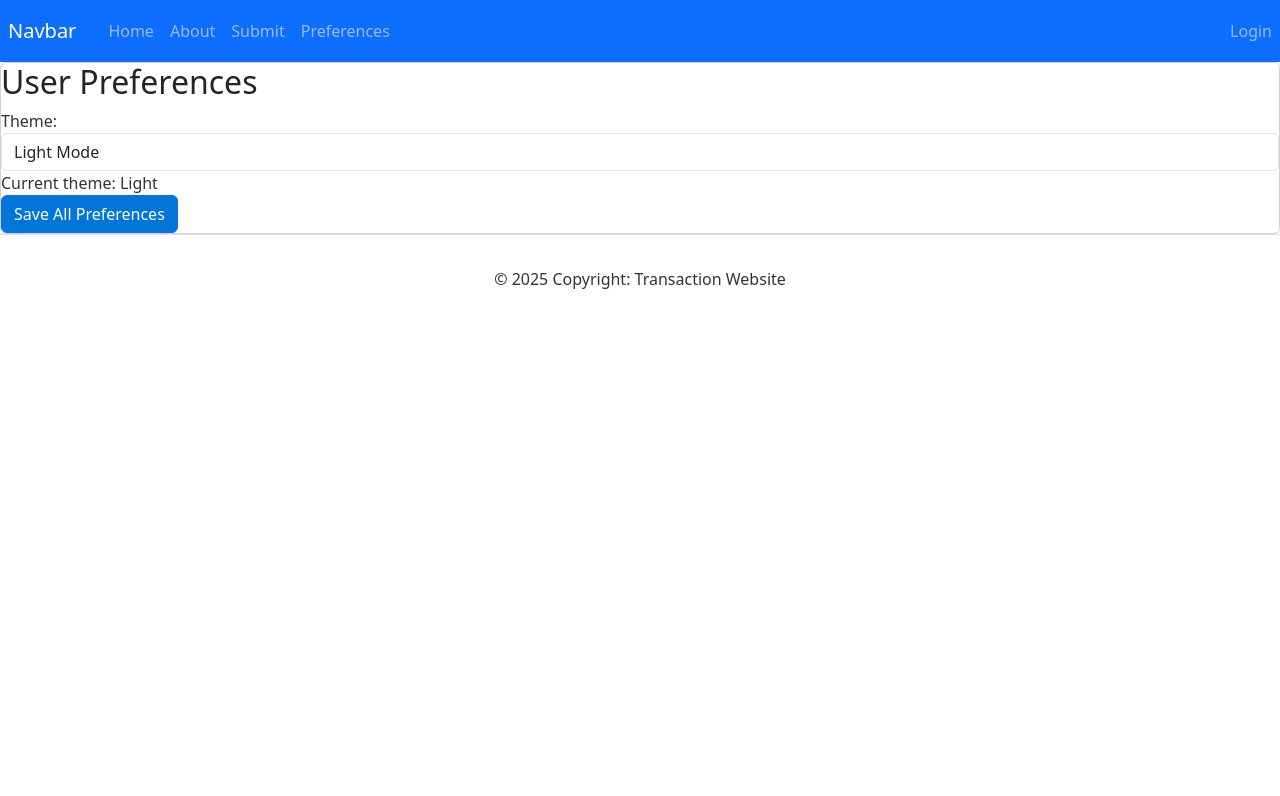
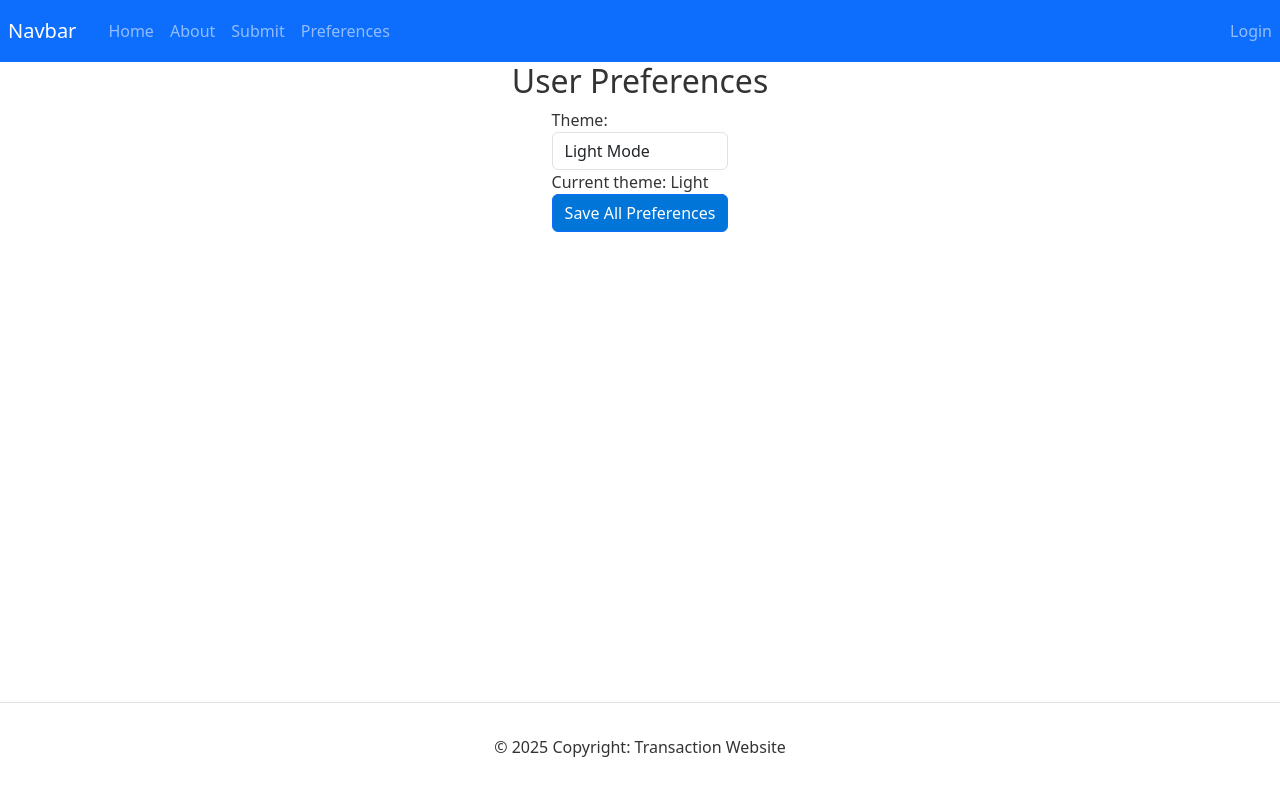
Before and after one commit to KyryloKozlovskyi/AI-Document-Processor, a React (Create React App) app: page /preferences in a window 1280 px wide. Shown: the top 796 px of the page. Built offline with nearby package versions, Linux system fonts and the light colour scheme.

Commit message:
Apply root-container tag to root element in each page for css styling.

```diff
--- a/src/App.css
+++ b/src/App.css
@@ -60,12 +60,12 @@
 }
 
 .theme-selector select {
-  margin-left: 10px;
   padding: 8px 12px;
   background-color: var(--input-bg);
   color: var(--input-text);
   border: 1px solid var(--border-color);
   border-radius: 4px;
+  width: 80%;
 }
 
 .save-button {
--- a/src/components/About.js
+++ b/src/components/About.js
@@ -2,8 +2,8 @@ import React from "react";
 
 const About = () => {
   return (
-    <div>
-      <h1>About Us</h1>
+    <div className="root-container">
+      <h1>About us</h1>
       <p>Welcome to our website. Here is some information about us.</p>
     </div>
   );
--- a/src/components/AdminViews/EventMenu.js
+++ b/src/components/AdminViews/EventMenu.js
@@ -32,7 +32,7 @@ const EventMenu = () => {
 
   return (
     // return event list
-    <div>
+    <div className="root-container" >
       {/* display events */}
       <Events myEvents={events} ReloadData={Reload} />
     </div>
--- a/src/components/AdminViews/EventUpdate.js
+++ b/src/components/AdminViews/EventUpdate.js
@@ -57,7 +57,7 @@ const EventUpdate = () => {
   };
 
   return (
-    <Container className="mt-4">
+    <Container className="root-container">
       {message && <div className="alert alert-success">{message}</div>}
       {error && <div className="alert alert-danger">{error}</div>}
       <Form onSubmit={handleSubmit} className="card p-4 shadow-sm">
--- a/src/components/AdminViews/Events.js
+++ b/src/components/AdminViews/Events.js
@@ -15,7 +15,7 @@ const Events = (props) => {
 
   // Maps the event objects to EventItem components
   return (
-    <div className="container mt-5">
+    <div className="root-container">
       <Row className="g-6">
         {props.myEvents.map((event) => (
           <EventItem
--- a/src/components/AdminViews/Login.js
+++ b/src/components/AdminViews/Login.js
@@ -33,7 +33,7 @@ const Login = () => {
   };
 
   return (
-    <Container className="mt-5">
+    <Container className="root-container">
       <h2>Admin Login</h2>
       {error && <Alert variant="danger">{error}</Alert>}
       <Form onSubmit={handleSubmit}>
--- a/src/components/AdminViews/SeeRecords.js
+++ b/src/components/AdminViews/SeeRecords.js
@@ -135,11 +135,11 @@ const SeeRecords = () => {
   };
 
   if (loading) {
-    return <Container>Loading...</Container>;
+    return <Container className="root-container" >Loading...</Container>;
   }
 
   if (error) {
-    return <Container className="text-danger">{error}</Container>;
+    return <Container className="text-danger root-container" >{error}</Container>;
   }
 
   const filteredRecords = filterByCourse(
@@ -148,7 +148,7 @@ const SeeRecords = () => {
   );
 
   return (
-    <Container>
+    <Container className="root-container">
       <div className="d-flex justify-content-between align-items-center my-4">
         <h2>Submission Records</h2>
         <div className="d-flex">
--- a/src/components/Home.js
+++ b/src/components/Home.js
@@ -2,7 +2,7 @@ import React from "react";
 
 const Home = () => {
   return (
-    <div>
+    <div className="root-container">
       <h1>Welcome to the AI Document Processor</h1>
       <p>
         This is the home page. Here you can find information about our services
--- a/src/components/Preferences.css
+++ /dev/null
@@ -1,104 +0,0 @@
-.preferences-container {
-    max-width: 800px;
-    margin: 0 auto;
-    padding: 20px;
-    background-color: var(--card-bg, #ffffff);
-    border-radius: 8px;
-    box-shadow: 0 2px 10px rgba(0, 0, 0, 0.1);
-}
-
-.preferences-container .page-title {
-    font-size: 1.8rem;
-    margin-bottom: 20px;
-    color: var(--text-primary, #333);
-    border-bottom: 1px solid var(--border-color, #eee);
-    padding-bottom: 15px;
-}
-
-.preferences-content {
-    display: flex;
-    flex-direction: column;
-    gap: 24px;
-}
-
-.preference-section {
-    margin-bottom: 20px;
-}
-
-.form-group {
-    display: flex;
-    align-items: center;
-    margin-bottom: 15px;
-}
-
-.form-group label {
-    min-width: 120px;
-    font-weight: 500;
-    color: var(--text-secondary, #555);
-}
-
-.form-control {
-    flex-grow: 1;
-    padding: 8px 12px;
-    border: 1px solid var(--border-color, #ddd);
-    border-radius: 4px;
-    background-color: var(--input-bg, #fff);
-    color: var(--text-primary, #333);
-    font-size: 14px;
-    transition: border-color 0.2s;
-}
-
-.form-control:focus {
-    border-color: var(--primary-color, #4a6da7);
-    outline: none;
-    box-shadow: 0 0 0 2px rgba(74, 109, 167, 0.1);
-}
-
-.theme-display {
-    margin-top: 15px;
-    color: var(--text-secondary, #666);
-}
-
-.theme-badge {
-    display: inline-block;
-    padding: 3px 8px;
-    border-radius: 4px;
-    margin-left: 8px;
-    font-weight: 500;
-}
-
-.theme-badge.light {
-    background-color: #f5f5f5;
-    color: #333;
-    border: 1px solid #ddd;
-}
-
-.theme-badge.dark {
-    background-color: #333;
-    color: #fff;
-    border: 1px solid #222;
-}
-
-.preferences-actions {
-    display: flex;
-    justify-content: flex-end;
-    margin-top: 20px;
-}
-
-.btn {
-    padding: 8px 16px;
-    border-radius: 4px;
-    font-weight: 500;
-    cursor: pointer;
-    transition: all 0.2s;
-    border: none;
-}
-
-.btn-primary {
-    background-color: var(--primary-color, #4a6da7);
-    color: white;
-}
-
-.btn-primary:hover {
-    background-color: var(--primary-hover, #3a5a8a);
-}
--- a/src/components/Preferences.js
+++ b/src/components/Preferences.js
@@ -35,14 +35,13 @@ const Preferences = () => {
     };
 
     return (
-        <div className="preferences-container card">
+        <div class='root-container'>
             <h2 className="page-title">User Preferences</h2>
             <div className="preferences-content">
                 <div className="preference-section">
                     <div className="form-group">
                         <label htmlFor="theme-select">Theme:</label>
                         <select
-                            id="theme-select"
                             name="theme"
                             value={preferences.theme}
                             onChange={handleChange}
--- a/src/components/Submit.js
+++ b/src/components/Submit.js
@@ -104,7 +104,7 @@ const Submit = () => {
   };
 
   return (
-    <Container>
+    <Container className="root-container">
       {message && <div className="alert alert-success">{message}</div>}
       {error && <div className="alert alert-danger">{error}</div>}
       <Form onSubmit={handleSubmit}>
--- a/src/index.css
+++ b/src/index.css
@@ -168,3 +168,15 @@ body[data-theme='dark'] .navbar,
 body[data-theme='dark'] .list-group-item {
   background-color: #282828;
 }
+
+/* Style for Root Container */
+.root-container {
+  display: flex;
+  flex-direction: column;
+  align-items: center;
+  min-height: 80vh;
+  min-width: 100%;
+  background-color: var(--bg-color);
+  color: var(--text-color);
+  transition: background-color 0.3s ease, color 0.3s ease;
+}
```
